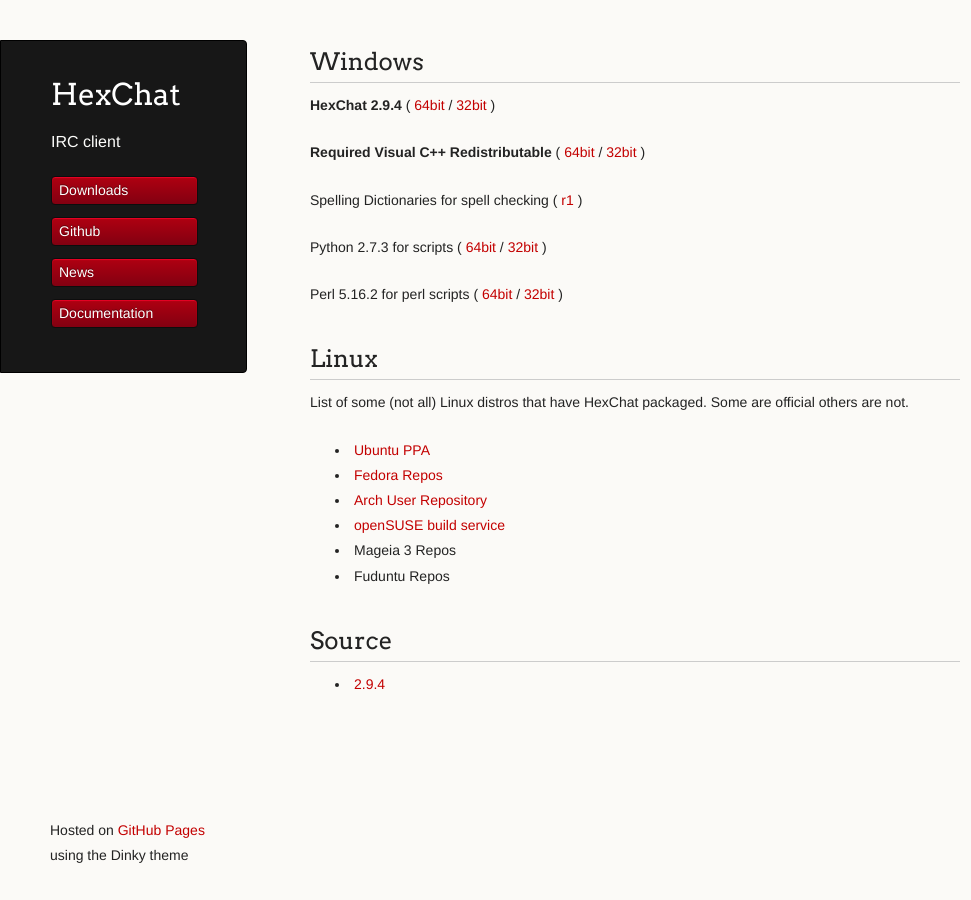
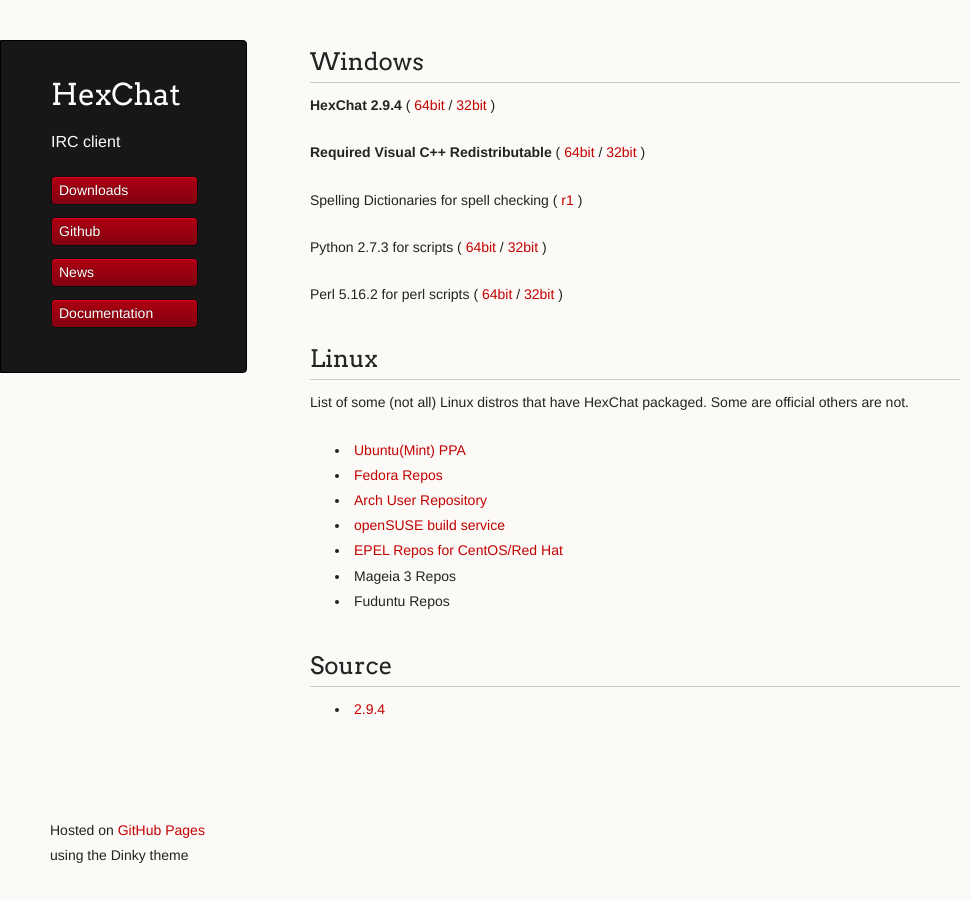
Before and after one commit to hexchat/hexchat.github.com, a Jekyll site: the page built from downloads.md, in a window 1280 px wide. Shown: the whole page, without its empty margins (0-971 px from the left). Built offline with Jekyll 4.4.1, drawn with Linux system fonts in a browser that asks for light colours.

Commit message:
Update downloads.md

```diff
--- a/downloads.md
+++ b/downloads.md
@@ -16,10 +16,11 @@
 
 ## Linux
 List of some (not all) Linux distros that have HexChat packaged. Some are official others are not.
-- [Ubuntu PPA](https://launchpad.net/~gwendal-lebihan-dev/+archive/hexchat-stable)
+- [Ubuntu(Mint) PPA](https://launchpad.net/~gwendal-lebihan-dev/+archive/hexchat-stable)
 - [Fedora Repos](https://apps.fedoraproject.org/packages/hexchat)
 - [Arch User Repository](https://aur.archlinux.org/packages.php?K=hexchat)
 - [openSUSE build service](http://software.opensuse.org/package/hexchat)
+- [EPEL Repos for CentOS/Red Hat](https://apps.fedoraproject.org/packages/hexchat)
 - Mageia 3 Repos
 - Fuduntu Repos
 
```
